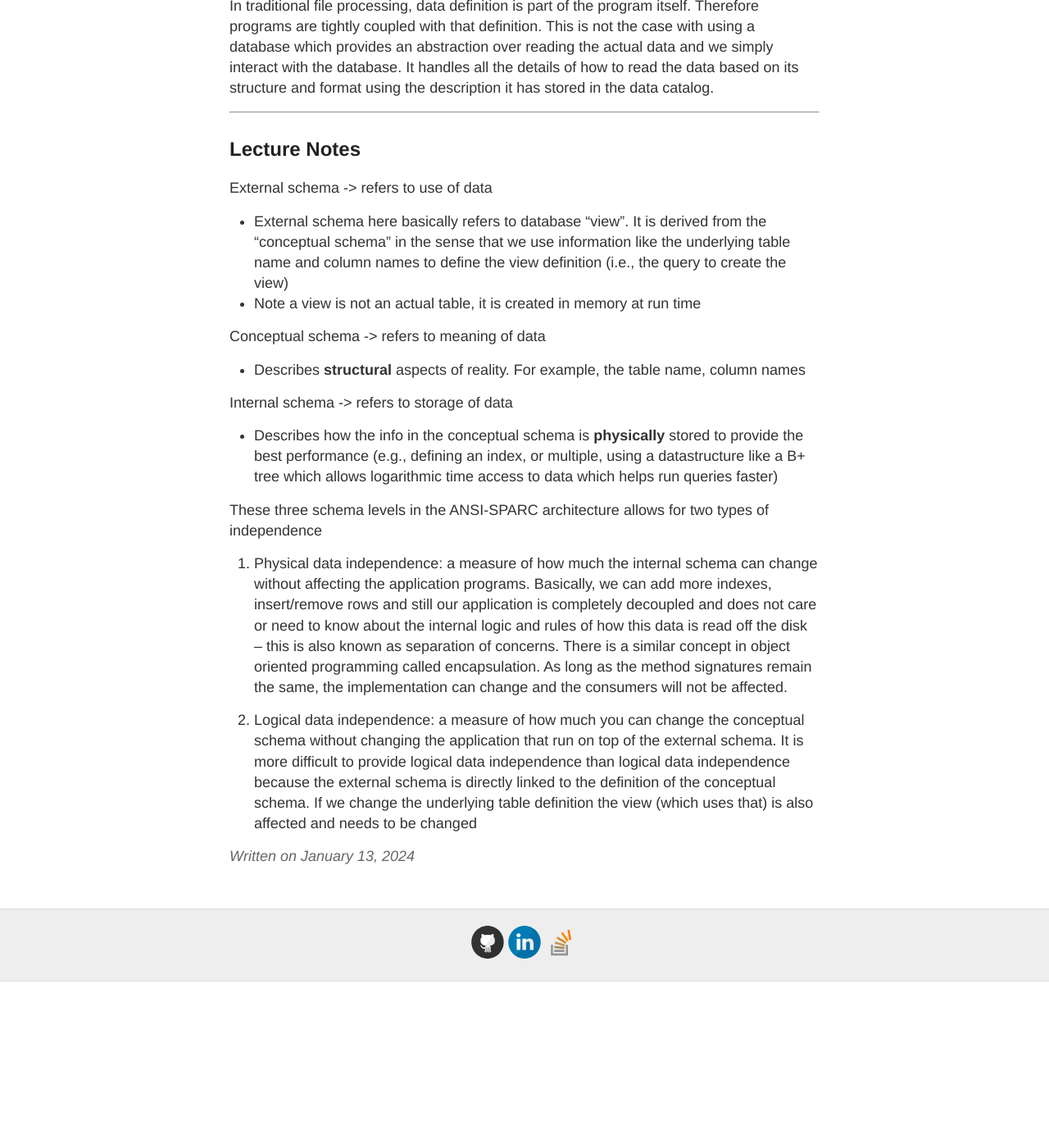
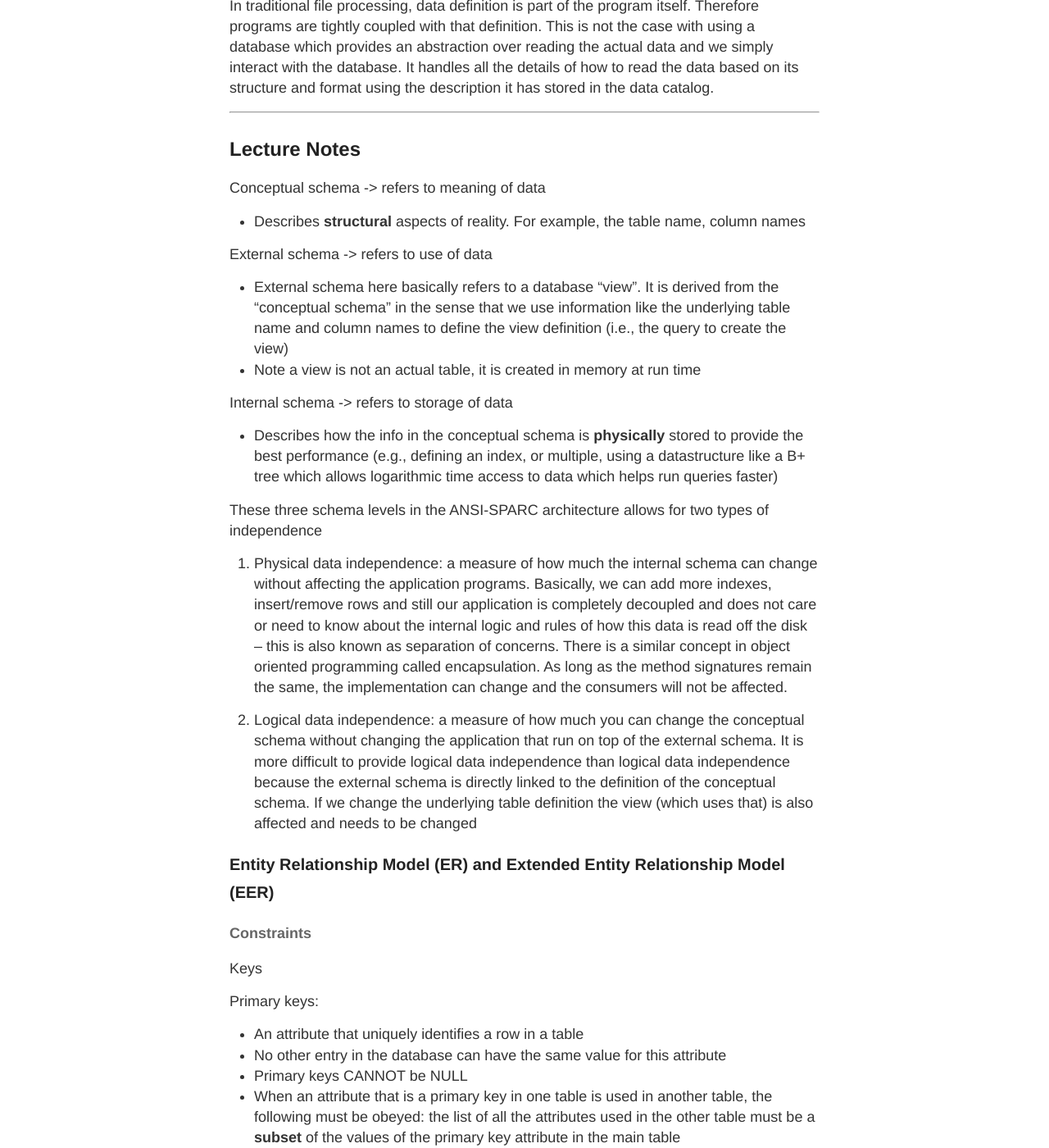
Before and after one commit to gutucristian/gutucristian.github.io, a Jekyll site: the page built from _posts/2024-01-13-Database-Systems-Concepts-And-Design.md, in a window 1280 px wide and 1400 px high, scrolled down 3789 px. Shown: the whole window at 82% size. Built offline with Jekyll 4.4.1, drawn with Linux system fonts in a browser that asks for light colours; our own code applies the rules of GitHub Pages for plain Markdown files; before the commit the page ends 4986 px from its top, so only the background shows below that; some of the changed text lies outside the part shown.

Commit message:
Update 2024-01-13-Database-Systems-Concepts-And-Design.md

```diff
--- a/_posts/2024-01-13-Database-Systems-Concepts-And-Design.md
+++ b/_posts/2024-01-13-Database-Systems-Concepts-And-Design.md
@@ -95,12 +95,12 @@ In traditional file processing, data definition is part of the program itself. T
 
 ## Lecture Notes
 
-External schema -> refers to use of data
-- External schema here basically refers to database "view". It is derived from the "conceptual schema" in the sense that we use information like the underlying table name and column names to define the view definition (i.e., the query to create the view)
-- Note a view is not an actual table, it is created in memory at run time
-
 Conceptual schema -> refers to meaning of data
 - Describes **structural** aspects of reality. For example, the table name, column names
+
+External schema -> refers to use of data
+- External schema here basically refers to a database "view". It is derived from the "conceptual schema" in the sense that we use information like the underlying table name and column names to define the view definition (i.e., the query to create the view)
+- Note a view is not an actual table, it is created in memory at run time
 
 Internal schema -> refers to storage of data
 - Describes how the info in the conceptual schema is **physically** stored to provide the best performance (e.g., defining an index, or multiple, using a datastructure like a B+ tree which allows logarithmic time access to data which helps run queries faster)
@@ -110,3 +110,19 @@ These three schema levels in the ANSI-SPARC architecture allows for two types of
 1. Physical data independence: a measure of how much the internal schema can change without affecting the application programs. Basically, we can add more indexes, insert/remove rows and still our application is completely decoupled and does not care or need to know about the internal logic and rules of how this data is read off the disk -- this is also known as separation of concerns. There is a similar concept in object oriented programming called encapsulation. As long as the method signatures remain the same, the implementation can change and the consumers will not be affected.
 
 2. Logical data independence: a measure of how much you can change the conceptual schema without changing the application that run on top of the external schema. It is more difficult to provide logical data independence than logical data independence because the external schema is directly linked to the definition of the conceptual schema. If we change the underlying table definition the view (which uses that) is also affected and needs to be changed
+
+### Entity Relationship Model (ER) and Extended Entity Relationship Model (EER)
+
+#### Constraints
+
+Keys
+
+Primary keys:
+- An attribute that uniquely identifies a row in a table
+- No other entry in the database can have the same value for this attribute
+- Primary keys CANNOT be NULL
+- When an attribute that is a primary key in one table is used in another table, the following must be obeyed: the list of all the attributes used in the other table must be a **subset** of the values of the primary key attribute in the main table
+
+Entity integrity
+
+Referential integrity
```
